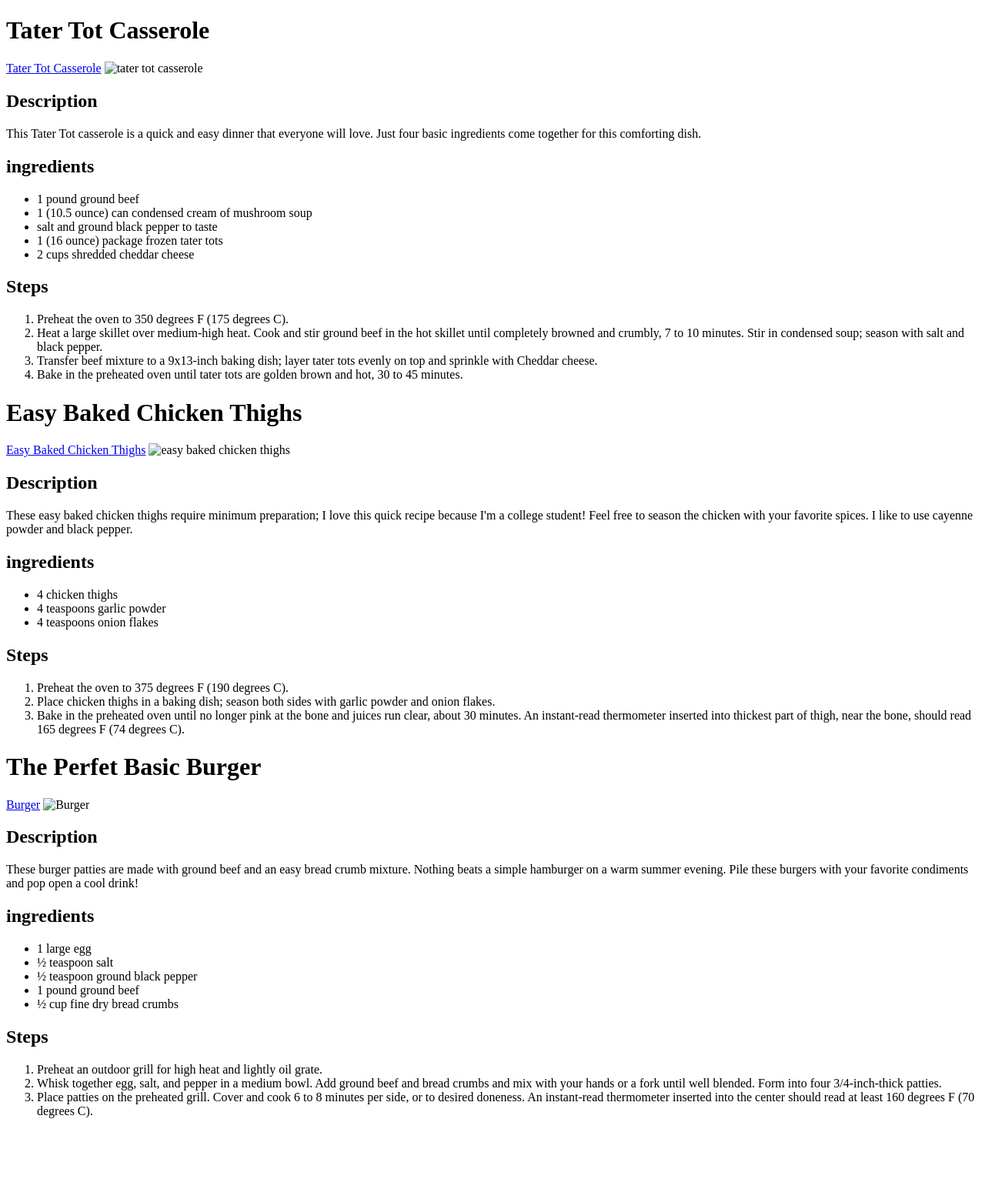
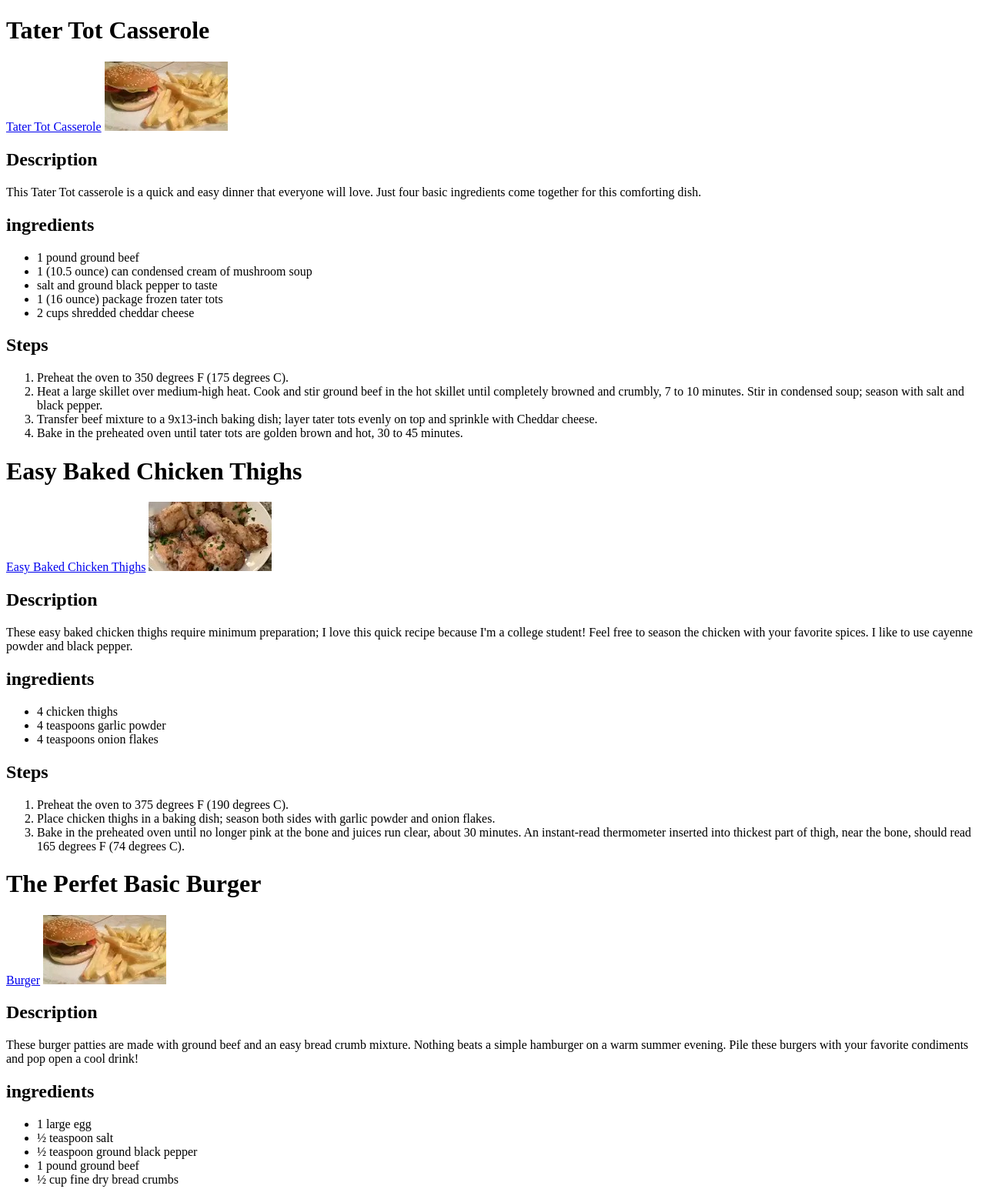
Before and after one commit to ashobri91/odin-recipes, a plain HTML site: page recipes/tater-tot-casserole.html in a window 1280 px wide. Shown: the top 1545 px of the page at 77% size. Before the commit the page ends 1469 px from the top, so only its background shows below. Drawn offline with Linux system fonts and the light colour scheme; files whose address does not match are found by name.

Commit message:
Fix image links so images would appear

```diff
--- a/recipes/tater-tot-casserole.html
+++ b/recipes/tater-tot-casserole.html
@@ -7,7 +7,7 @@
     <body>
         <h1>Tater Tot Casserole</h1>
         <a href="https://www.allrecipes.com/recipe/222037/tater-tots-r-casserole/">Tater Tot Casserole</a>
-        <img src="recipes/tater-tot-casserole.jpg" alt="tater tot casserole">
+        <img src="/home/ashley/repos/odin-recipes/recipes/burger.jpg" alt="tater tot casserole">
         <h2>Description</h2>
         <p>This Tater Tot casserole is a quick and easy dinner that everyone will love. Just four basic ingredients come together for this comforting dish.</p>
         <h2>ingredients</h2>
@@ -27,7 +27,7 @@
         </ol>
         <h1>Easy Baked Chicken Thighs</h1>
         <a href="https://www.allrecipes.com/recipe/235153/easy-baked-chicken-thighs/">Easy Baked Chicken Thighs</a>
-        <img src="recipies-chicken-thighs.jpg" alt="easy baked chicken thighs">
+        <img src="/home/ashley/repos/odin-recipes/recipes/chicken-thighs.jpg" alt="easy baked chicken thighs">
         <h2>Description</h2>
         <p>These easy baked chicken thighs require minimum preparation; I love this quick recipe because I'm a college student! Feel free to season the chicken with your favorite spices. I like to use cayenne powder and black pepper.</p>
         <h2>ingredients</h2>
@@ -44,7 +44,7 @@
         </ol>
         <h1>The Perfet Basic Burger</h1>
         <a href="https://www.allrecipes.com/recipe/25473/the-perfect-basic-burger/">Burger</a>
-        <img src="recipes/burger.jpg" alt="Burger">
+        <img src="/home/ashley/repos/odin-recipes/recipes/burger.jpg" alt="Burger">
         <h2>Description</h2>
         <p>These burger patties are made with ground beef and an easy bread crumb mixture. Nothing beats a simple hamburger on a warm summer evening. Pile these burgers with your favorite condiments and pop open a cool drink!</p>
         <h2>ingredients</h2>
```
